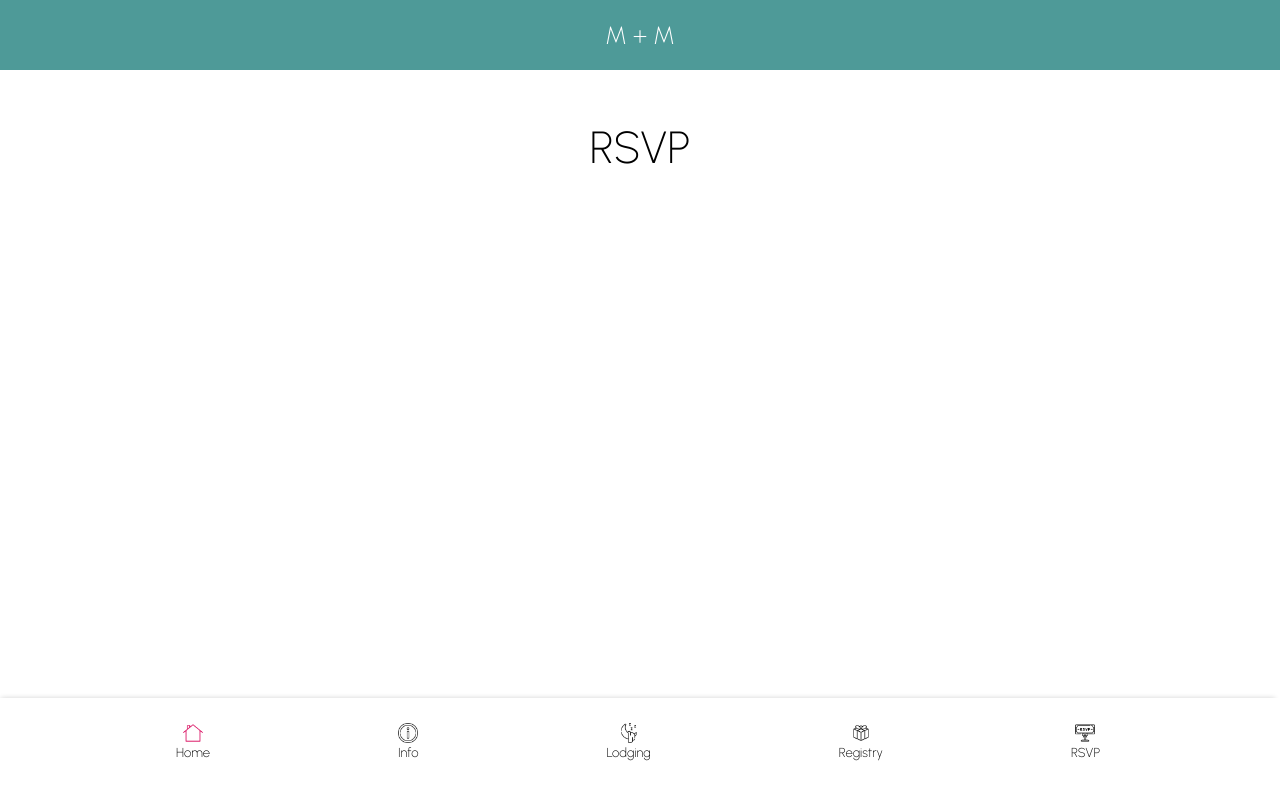
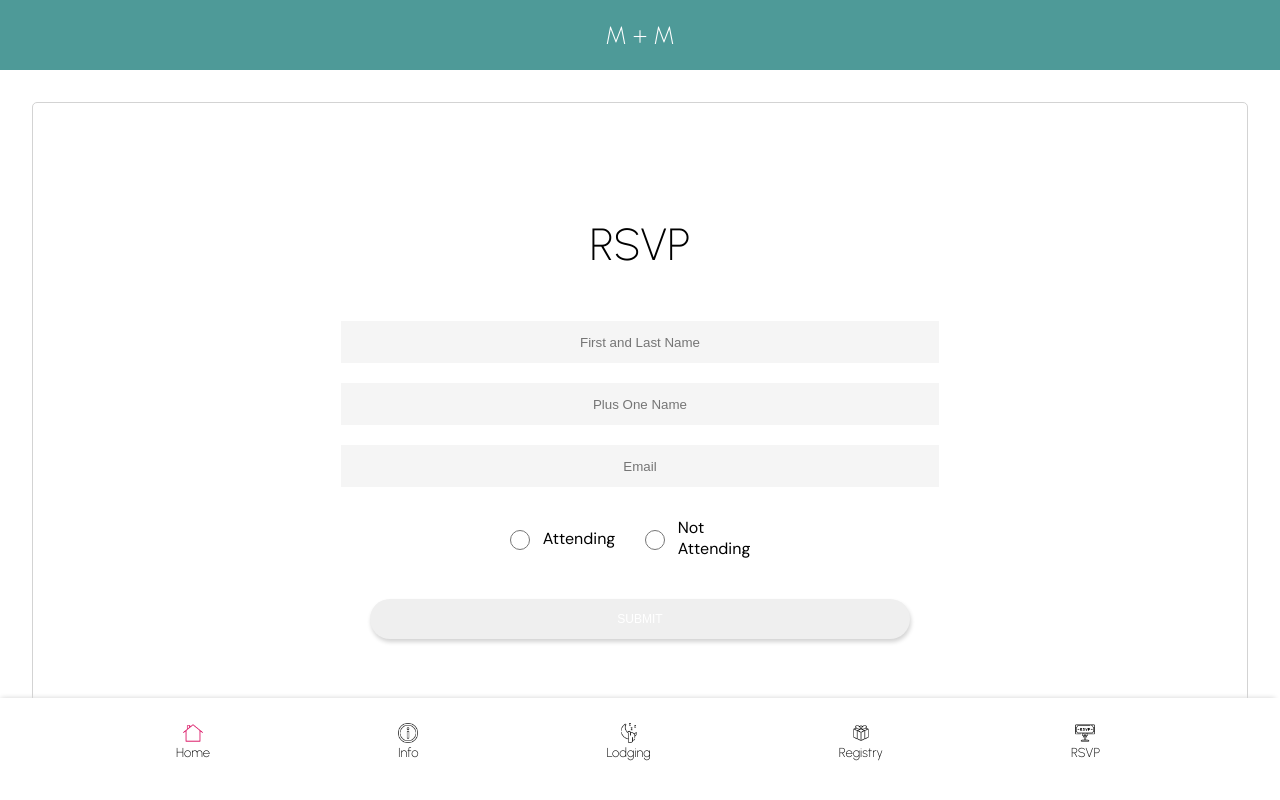
Before and after one commit to mkbonini/wedding_public, a React (Create React App) app: page /rsvp in a window 1280 px wide. Shown: the top 800 px of the page. Built offline with nearby package versions, Linux system fonts and the light colour scheme.

Commit message:
rsvp page

```diff
--- a/src/components/Modal/styled-components/index.tsx
+++ b/src/components/Modal/styled-components/index.tsx
@@ -13,7 +13,7 @@ export const ModalContainer = styled.div`
 	right: 0;
 	bottom: 0;
 	margin: auto;
-	padding-bottom: 6rem;
+	padding-bottom: 8rem;
 	z-index: 1;
 	h1 {
 		font-size: 45px;
@@ -111,7 +111,8 @@ export const SignUpForm = styled.div<{ color: string }>`
 	min-width: 500px;
 	margin: 2rem;
 	padding: 4rem 0rem;
-	border: 1px solid whitesmoke;
+	border: 1px solid lightgray;
+	border-radius: 5px;
 	form {
 		display: flex;
 		flex-direction: column;
--- a/src/views/Lodging.tsx
+++ b/src/views/Lodging.tsx
@@ -16,6 +16,7 @@ import {
 	CabinCard,
 	CabinInfoContainer,
 	ImageContainer,
+	LodgingPage,
 } from './styled-components';
 
 export default function Lodging() {
@@ -34,7 +35,7 @@ export default function Lodging() {
 	};
 
 	return (
-		<>
+		<LodgingPage>
 			<Modal
 				setVisible={setVisible}
 				visible={visible}
@@ -148,6 +149,6 @@ export default function Lodging() {
 					<img src={distanceTo} alt='' />
 				</ImageContainer>
 			</Title>
-		</>
+		</LodgingPage>
 	);
 }
--- a/src/views/RSVP.js
+++ /dev/null
@@ -1,25 +0,0 @@
-/** @format */
-
-import React from 'react';
-import styled from 'styled-components';
-
-const Title = styled.div`
-	display: flex;
-	justify-content: center;
-	align-items: center;
-	padding: 20px;
-	h1 {
-		font-family: 'Urbanist', sans-serif;
-		font-size: 45px;
-		color: black;
-		font-weight: 300;
-		text-transform: uppercase;
-	}
-`;
-export default function RSVP() {
-	return (
-		<Title>
-			<h1>RSVP</h1>
-		</Title>
-	);
-}
--- /dev/null
+++ b/src/views/RSVP.tsx
@@ -0,0 +1,178 @@
+/** @format */
+
+import React from 'react';
+import styled from 'styled-components';
+
+const Title = styled.div`
+	display: flex;
+	justify-content: center;
+	align-items: center;
+	padding: 20px;
+	h1 {
+		font-family: 'Urbanist', sans-serif;
+		font-size: 45px;
+		color: black;
+		font-weight: 300;
+		text-transform: uppercase;
+	}
+`;
+
+const SignUpForm = styled.div`
+	display: flex;
+	justify-content: center;
+	align-items: center;
+	flex-direction: column;
+	min-width: 500px;
+	margin: 2rem;
+	padding: 4rem 0rem;
+	border: 1px solid lightgray;
+	border-radius: 5px;
+	form {
+		display: flex;
+		flex-direction: column;
+		justify-content: center;
+		align-items: center;
+		max-width: 600px;
+		width: 100%;
+	}
+	h2 {
+		color: black;
+		font-weight: 500;
+		text-align: center;
+		font-family: 'Urbanist', sans-serif;
+	}
+	ul {
+		list-style: none;
+		padding: 0;
+	}
+	li {
+		min-width: 240px;
+	}
+	input {
+		&.form-input {
+			height: 40px;
+			width: 99%;
+			border: none;
+			background-color: whitesmoke;
+			margin-bottom: 20px;
+			text-align: center;
+			&:focus {
+				outline: none;
+			}
+			border-bottom: ${(p) => p.color && `5px solid ${p.color}`};
+		}
+		&.radio-input {
+			width: 20px;
+			height: 20px;
+		}
+	}
+	button {
+		width: 90%;
+		height: 40px;
+		border: none;
+		border-radius: 25px;
+		margin-top: -10px;
+		font-weight: 500;
+		font-size: 12px;
+		background-color: ${(p) => p.color && p.color};
+		box-shadow: 1px 3px 4px lightgray;
+		color: white;
+		&:hover {
+			box-shadow: 1px 5px 8px lightgray;
+		}
+	}
+	@media only screen and (max-width: 1200px) {
+		margin: 20px;
+		padding: 60px 0px;
+		min-width: unset;
+		border: unset;
+		border-top: 1px solid whitesmoke;
+	}
+`;
+
+const Radio = styled.div`
+	display: flex;
+	justify-content: center;
+	align-items: center;
+	flex-direction: row;
+	div {
+		width: 150px;
+		display: flex;
+		flex-direction: row;
+		justify-content: center;
+		align-items: center;
+		padding-bottom: 40px;
+		label {
+			margin: 10px;
+		}
+	}
+`;
+
+const RsvpContainer = styled.div`
+	height: 100%;
+	padding-bottom: 8rem;
+`;
+
+export default function RSVP() {
+	return (
+		<RsvpContainer>
+			<SignUpForm>
+				<Title>
+					<h1>RSVP</h1>
+				</Title>
+				<form action='/my-handling-form-page' method='post'>
+					<label htmlFor='name'></label>
+					<input
+						className='form-input'
+						type='text'
+						id='name'
+						name='user_name'
+						placeholder='First and Last Name'
+					/>
+
+					<label htmlFor='plus-one'></label>
+					<input
+						className='form-input'
+						type='text'
+						id='plus-one-name'
+						name='plus_one'
+						placeholder='Plus One Name'
+					/>
+
+					<label htmlFor='mail'></label>
+					<input
+						className='form-input'
+						type='email'
+						id='mail'
+						name='user_email'
+						placeholder='Email'
+					/>
+
+					<Radio>
+						<div>
+							<input
+								className='radio-input'
+								type='radio'
+								id='attending'
+								name='rsvp'
+								value='attending'
+							/>
+							<label htmlFor='attending'>Attending</label>
+						</div>
+						<div>
+							<input
+								className='radio-input'
+								type='radio'
+								id='not-attending'
+								name='rsvp'
+								value='not-attending'
+							/>
+							<label htmlFor='not-attending'>Not Attending</label>
+						</div>
+					</Radio>
+					<button onClick={() => alert('signed up')}>SUBMIT</button>
+				</form>
+			</SignUpForm>
+		</RsvpContainer>
+	);
+}
--- a/src/views/styled-components/index.tsx
+++ b/src/views/styled-components/index.tsx
@@ -50,6 +50,7 @@ export const ImageContainer = styled.div`
 	&#lodging {
 		max-width: 400px;
 		border-radius: 5px;
+		padding-bottom: 20px;
 		img {
 			border-radius: 5px;
 		}
@@ -184,3 +185,7 @@ export const LodgingContainer = styled.div`
 		font-weight: 300;
 	}
 `;
+
+export const LodgingPage = styled.div`
+	padding-bottom: 8rem;
+`;
--- a/src/views/utils/getLodgingFAQ.js
+++ b/src/views/utils/getLodgingFAQ.js
@@ -215,7 +215,7 @@ export const cabinInfo = [
 		description:
 			'This cozy cabin is one of 8 cabins located on our 125 acres at Deer Creek Mountain Camp. The cabin sleeps 10 in bunk beds as shown in the pictures. Guests will provide their own bedding and toiletries for a nearby shower house. Cabin includes a gas grill, fridge, and microwave',
 		capacity: 10,
-		link: 'airbnb.com/rooms/37053401?source_impression_id=p3_1632162654_Mdqd32o%2FEF1SbqzP&guests=1&adults=1',
+		link: 'https://www.airbnb.com/rooms/37053401?source_impression_id=p3_1635266856_ouS5%2Bb4NXILGMAQM',
 		image: cabin4,
 		color: '#D0F766',
 		cabinImage: sasquach,
```
Also changed, not shown: src/assets/lodging.png.
